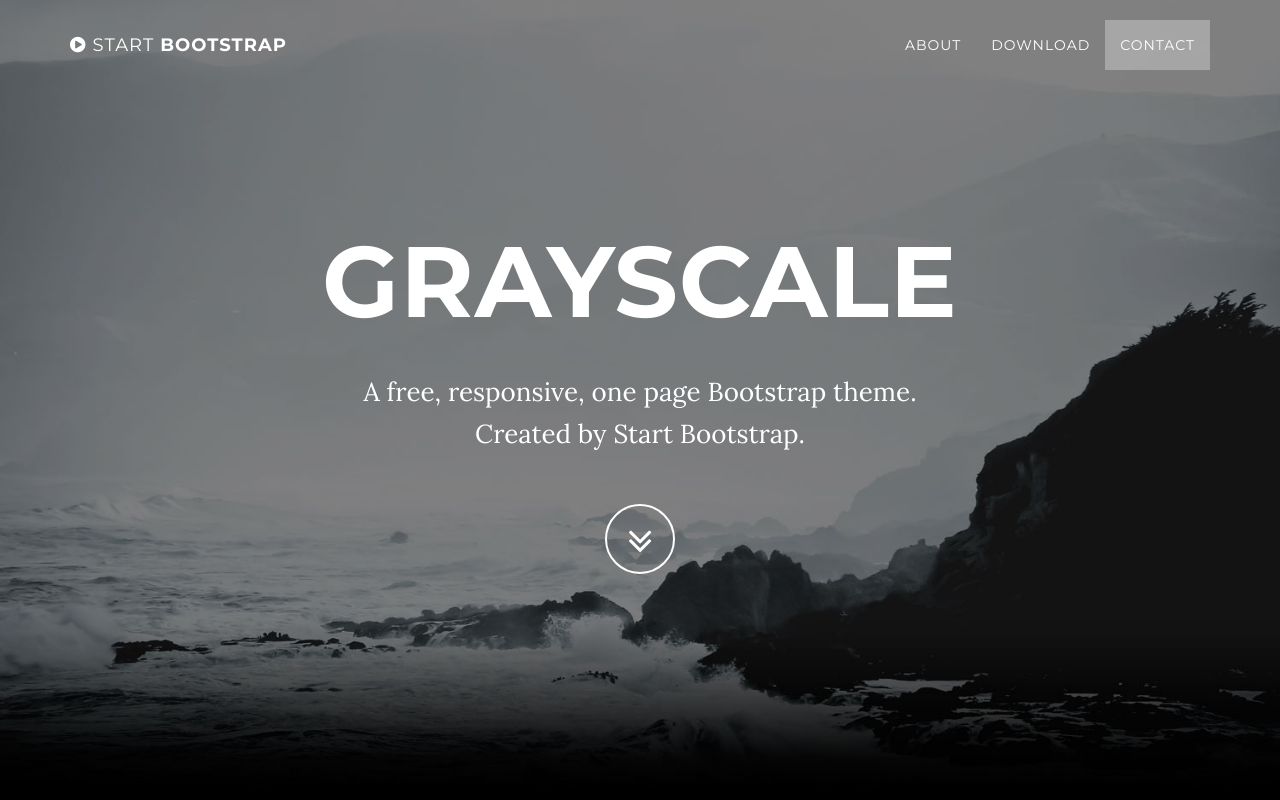
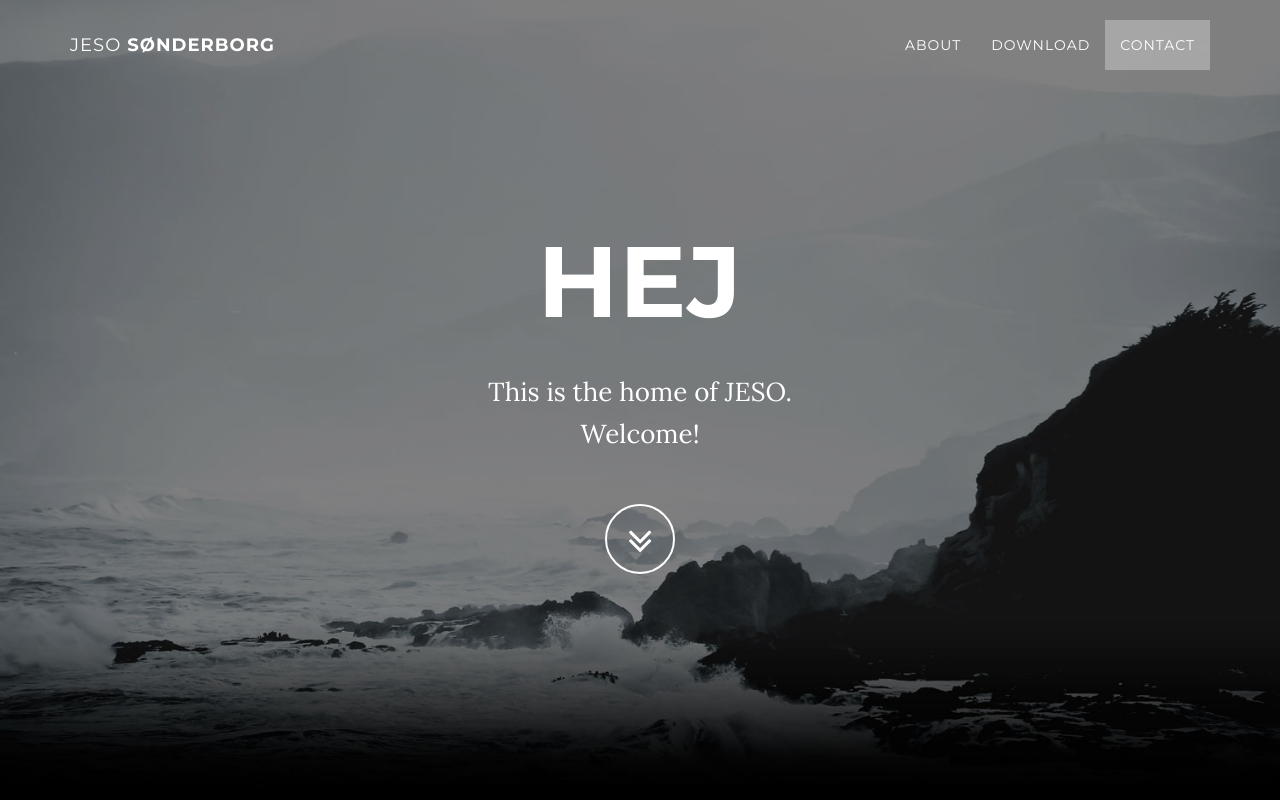
Before and after one commit to jesonderborg/testJESO, a plain HTML site: page index.html in a window 1280 px wide. Shown: the top 800 px of the page. Drawn offline with Linux system fonts and the light colour scheme; some packages are replaced by stand-ins of ours.

Commit message:
flounder-hand

```diff
--- a/css/grayscale.css
+++ b/css/grayscale.css
@@ -265,7 +265,7 @@
     width: 100%;
     padding: 50px 0;
     color: #fff;
-    background: url(../img/downloads-bg.jpg) no-repeat center center scroll;
+    background: url(../img/flounder-hand.jpg) no-repeat center center scroll;
     background-color: #000;
     -webkit-background-size: cover;
     -moz-background-size: cover;
--- a/index.html
+++ b/index.html
@@ -9,7 +9,7 @@
     <meta name="description" content="">
     <meta name="author" content="">
 
-    <title>Grayscale - Start Bootstrap Theme</title>
+    <title>JESO</title>
 
     <!-- Bootstrap Core CSS -->
     <link href="css/bootstrap.min.css" rel="stylesheet">
@@ -41,7 +41,7 @@
                     <i class="fa fa-bars"></i>
                 </button>
                 <a class="navbar-brand page-scroll" href="#page-top">
-                    <i class="fa fa-play-circle"></i>  <span class="light">Start</span> Bootstrap
+                    </i>  <span class="light">JESO</span> Sønderborg
                 </a>
             </div>
 
@@ -74,8 +74,8 @@
             <div class="container">
                 <div class="row">
                     <div class="col-md-8 col-md-offset-2">
-                        <h1 class="brand-heading">Grayscale</h1>
-                        <p class="intro-text">A free, responsive, one page Bootstrap theme.<br>Created by Start Bootstrap.</p>
+                        <h1 class="brand-heading">Hej</h1>
+                        <p class="intro-text">This is the home of JESO.<br>Welcome!</p>
                         <a href="#about" class="btn btn-circle page-scroll">
                             <i class="fa fa-angle-double-down animated"></i>
                         </a>
```
Also changed, not shown: images/Bosch.png (deleted), img/flounder-hand.jpg (added).
